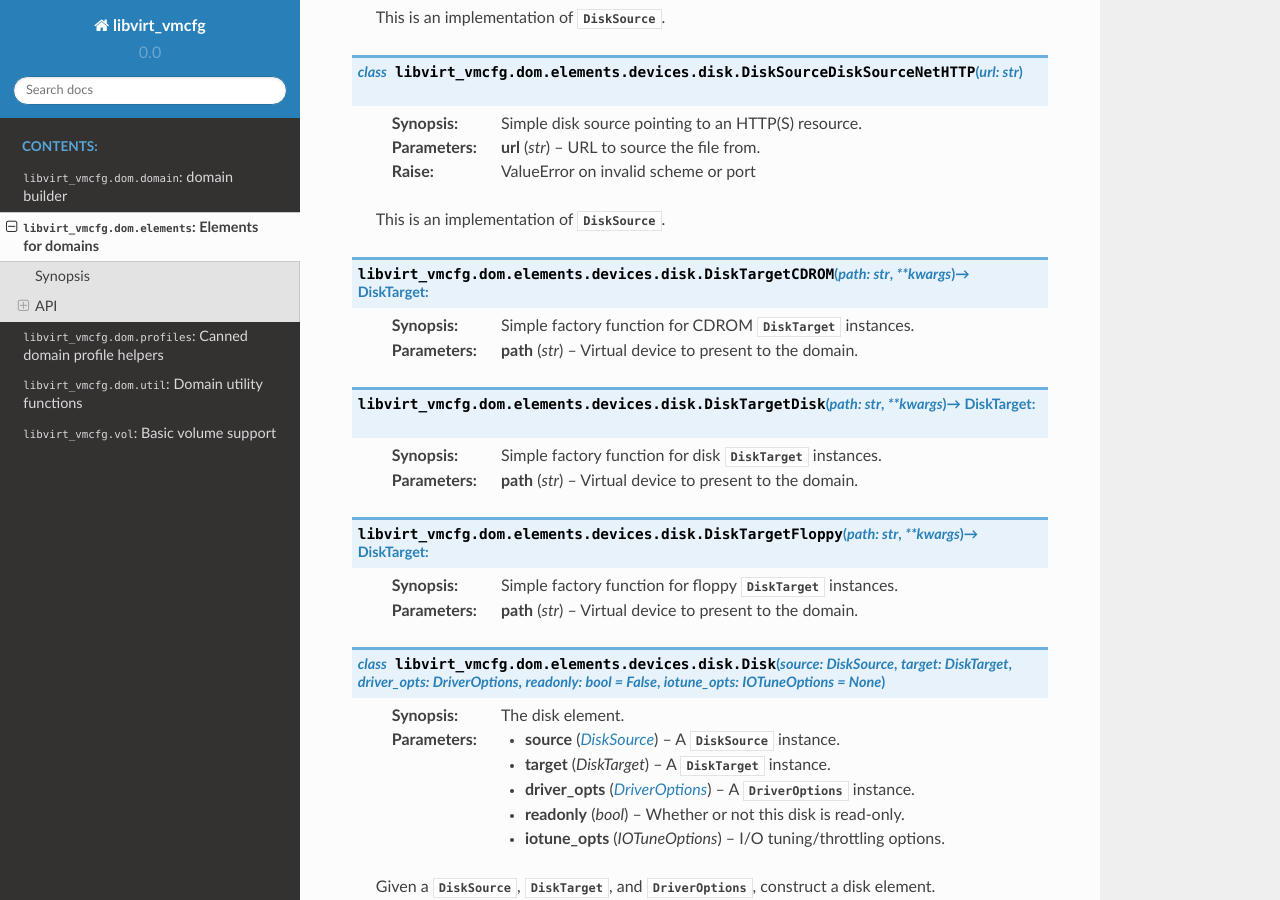
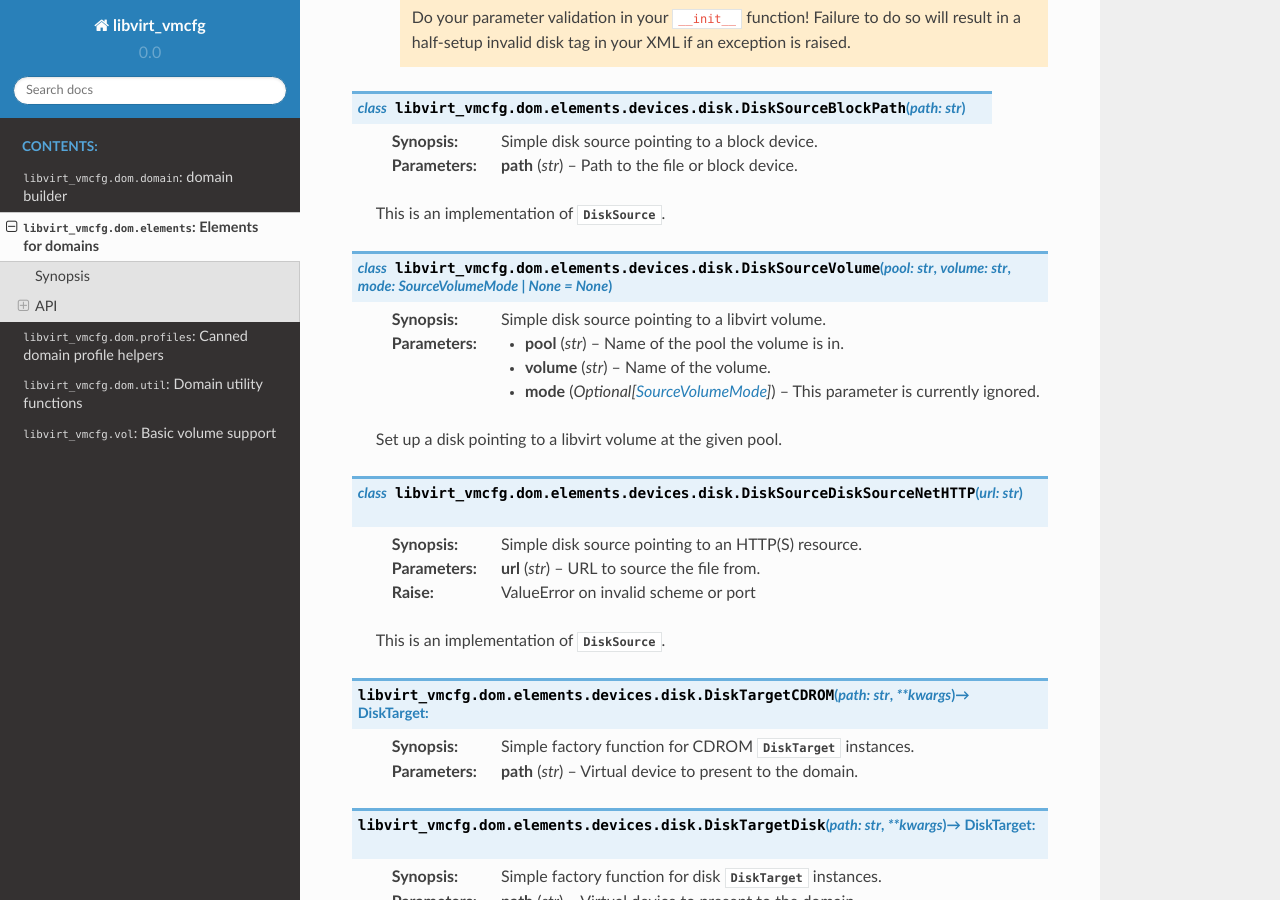
Before and after one commit to Elizafox/libvirt_vmcfg, a Sphinx documentation site: the page built from docs/source/dom/elements.rst, in a window 1280 px wide and 900 px high, scrolled down 20101 px. Built offline with Sphinx 7.4.7 and the Read the Docs theme 2.0.0, drawn with Linux system fonts in a browser that asks for light colours; some of the changed text lies outside the part shown.

Commit message:
Add DiskSourceVolume to use libvirt volumes as sources.

```diff
--- a/docs/source/dom/elements.rst
+++ b/docs/source/dom/elements.rst
@@ -797,6 +797,17 @@ Disk elements.
       :value: "floppy"
 
 
+.. py:class:: SourceVolumeMode
+
+   :synopsis: Set the mode for :py:class:`DiskSourceVolume` instances.
+
+   .. py:attribute:: HOST
+      :value: "host"
+
+   .. py:attribute:: DIRECT
+      :value: "direct"
+
+
 .. py:class:: TargetBus
 
    :synopsis: Available buses for disks to attach to.
@@ -1079,6 +1090,17 @@ Disk elements.
    This is an implementation of :py:class:`DiskSource`.
 
 
+.. py:class:: DiskSourceVolume(pool: str, volume: str, mode: \
+                               Optional[SourceVolumeMode] = None)
+
+   :synopsis: Simple disk source pointing to a libvirt volume.
+   :param str pool: Name of the pool the volume is in.
+   :param str volume: Name of the volume.
+   :param Optional[SourceVolumeMode] mode: This parameter is currently ignored.
+
+   Set up a disk pointing to a libvirt volume at the given pool.
+
+
 .. py:class:: DiskSourceDiskSourceNetHTTP(url: str)
 
    :synopsis: Simple disk source pointing to an HTTP(S) resource.
```
Also changed, not shown: 1 other file.
